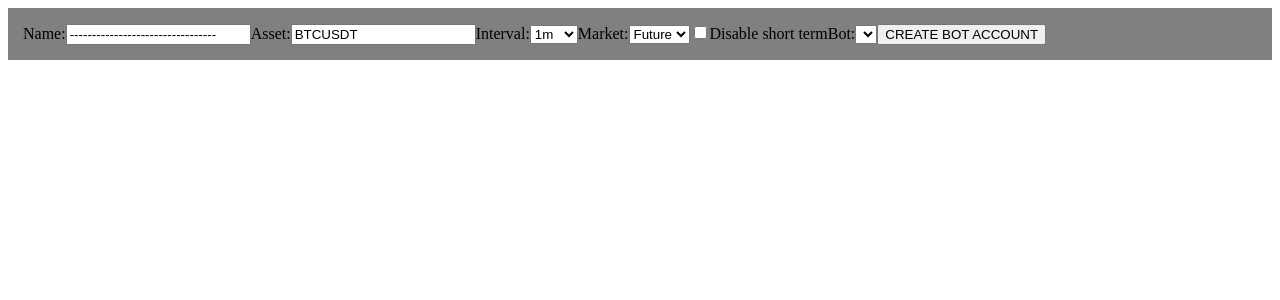
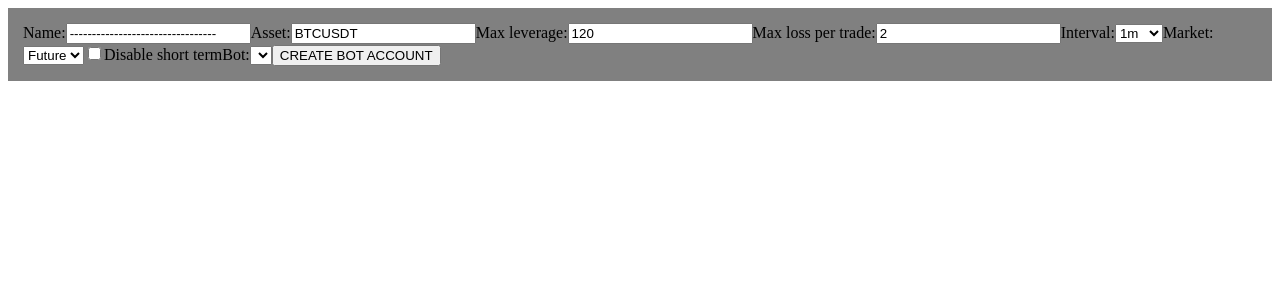
Before and after one commit to FelipeRamosLab/Nextjs-Lab, a Next.js app: page /components/CreateBotAccount in a window 1280 px wide. Shown: the top 300 px of the page. Built offline with nearby package versions, Linux system fonts and the light colour scheme.

Commit message:
Updating

```diff
--- a/config.json
+++ b/config.json
@@ -1,5 +1,6 @@
 {
-    "root": "PROD",
+    "root": "DEV",
     "PROD": "http://35.239.59.118",
-    "DEV": "http://192.168.15.3"
+    "DEV": "http://192.168.15.3",
+    "LOCAL": "http://localhost"
 }
--- a/pages/components/CreateBotAccount.jsx
+++ b/pages/components/CreateBotAccount.jsx
@@ -1,4 +1,4 @@
-import { useState } from 'react';
+import { useEffect, useState } from 'react';
 import axios from 'axios';
 import config from '../../config.json';
 
@@ -8,12 +8,35 @@ export default function CreateBotAccount({masterID, handleKeyUp, handleCheckbox,
   const [formData, setFormData] = useState({
     name: '---------------------------------',
     totalBalance: 0,
-      bot: 'Goals',
+    bot: 'Old Strategy (5 candles)',
     assets: 'BTCUSDT',
     interval: '1m',
     marketType: 'future',
+    limits: {
+      tradeLoss: {
+        percentage: 2
+      },
+      dailyLoss: {
+        percentage: 4
+      },
+      monthlyLoss: {
+        percentage: 10
+      },
+      leverage: 120
+    },
     disableShortPosition: false,
   });
+  const [tradeLoss, setTradeLoss] = useState(formData.limits.tradeLoss.percentage);
+  const [leverage, setLeverage] = useState(formData.limits.leverage);
+
+  useEffect(()=>{
+    let result = {...formData};
+
+    result.limits.tradeLoss.percentage = tradeLoss;
+    result.limits.leverage = leverage;
+
+    setFormData(result);
+  }, [tradeLoss, leverage])
 
   async function createBotAccount(ev, postParams){
       ev.preventDefault();
@@ -25,6 +48,20 @@ export default function CreateBotAccount({masterID, handleKeyUp, handleCheckbox,
           console.log(formData)
         } catch(err){
           console.error(err);
+        }
+      }
+
+      function handleObj(ev){
+        let name = ev.target.name;
+        switch(name){
+      case 'leverage': {
+        setLeverage(Number(ev.target.value))
+        break;
+      }
+      case 'tradeLoss': {
+        setTradeLoss(Number(ev.target.value))
+        break;
+      }
     }
   }
 
@@ -50,6 +87,22 @@ export default function CreateBotAccount({masterID, handleKeyUp, handleCheckbox,
             onChange={(ev) =>
               handleKeyUp(ev, formData, setFormData)
             }
+          />
+
+          <label>Max leverage:</label>
+          <input
+            name="leverage"
+            type="number"
+            value={formData.limits.leverage}
+            onChange={(ev) => handleObj(ev)}
+          />
+
+          <label>Max loss per trade:</label>
+          <input
+            name="tradeLoss"
+            type="number"
+            value={formData.limits.tradeLoss.percentage}
+            onChange={(ev) =>handleObj(ev)}
           />
 
           <label>Interval:</label>
--- a/pages/index.js
+++ b/pages/index.js
@@ -11,8 +11,8 @@ const root = config[config.root];
 export default function Home({ data, success }) {
   const [accounts, setAccounts] = useState(data ? data.accounts : []);
   const [formAddMaster, setFormAddMaster] = useState({
-    name: "Felipe (Demo)",
-    totalBalance: 1000,
+    name: "---",
+    totalBalance: 500,
   });
 
   useEffect(()=>{
```
Lines whose indentation alone changed are shown as unchanged.
